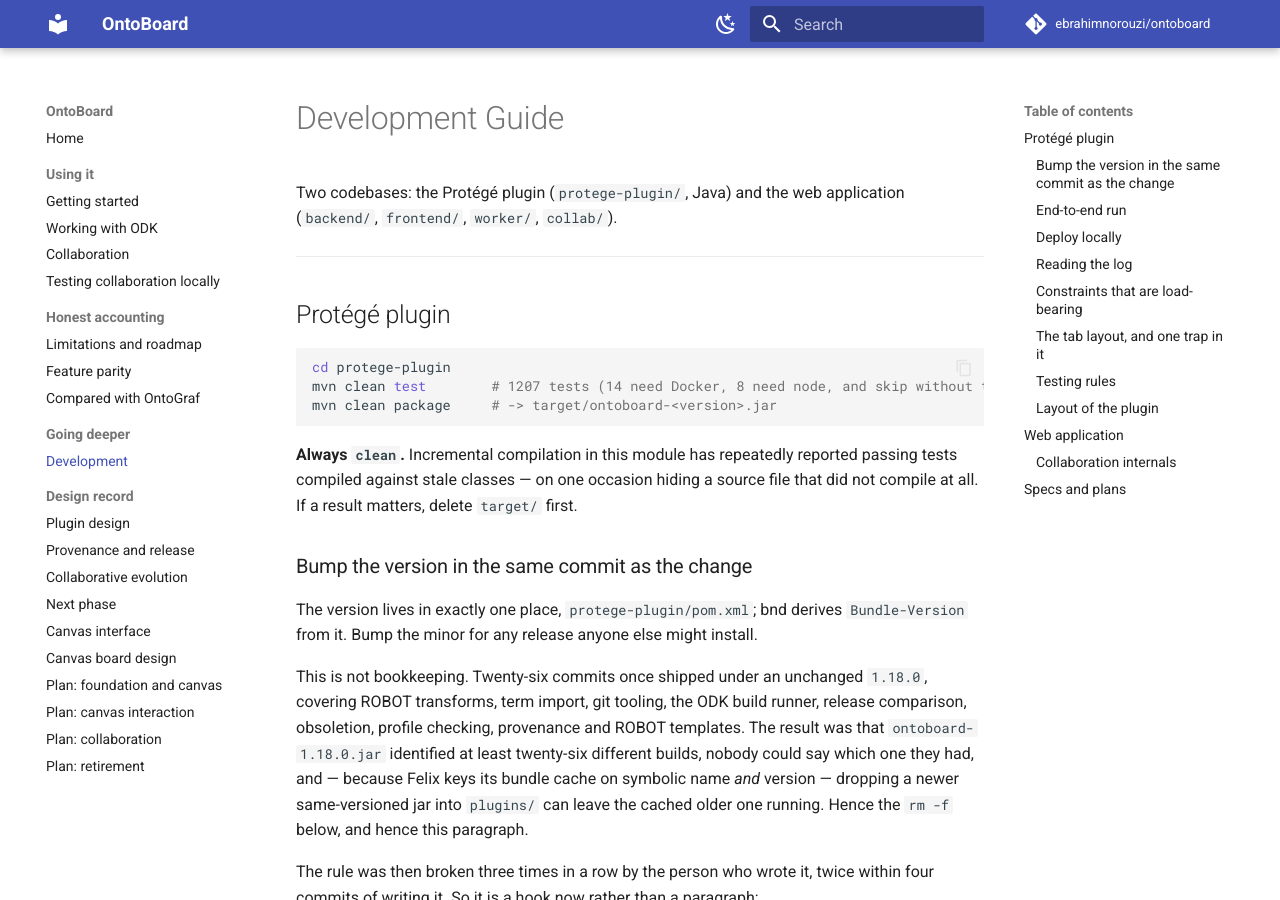
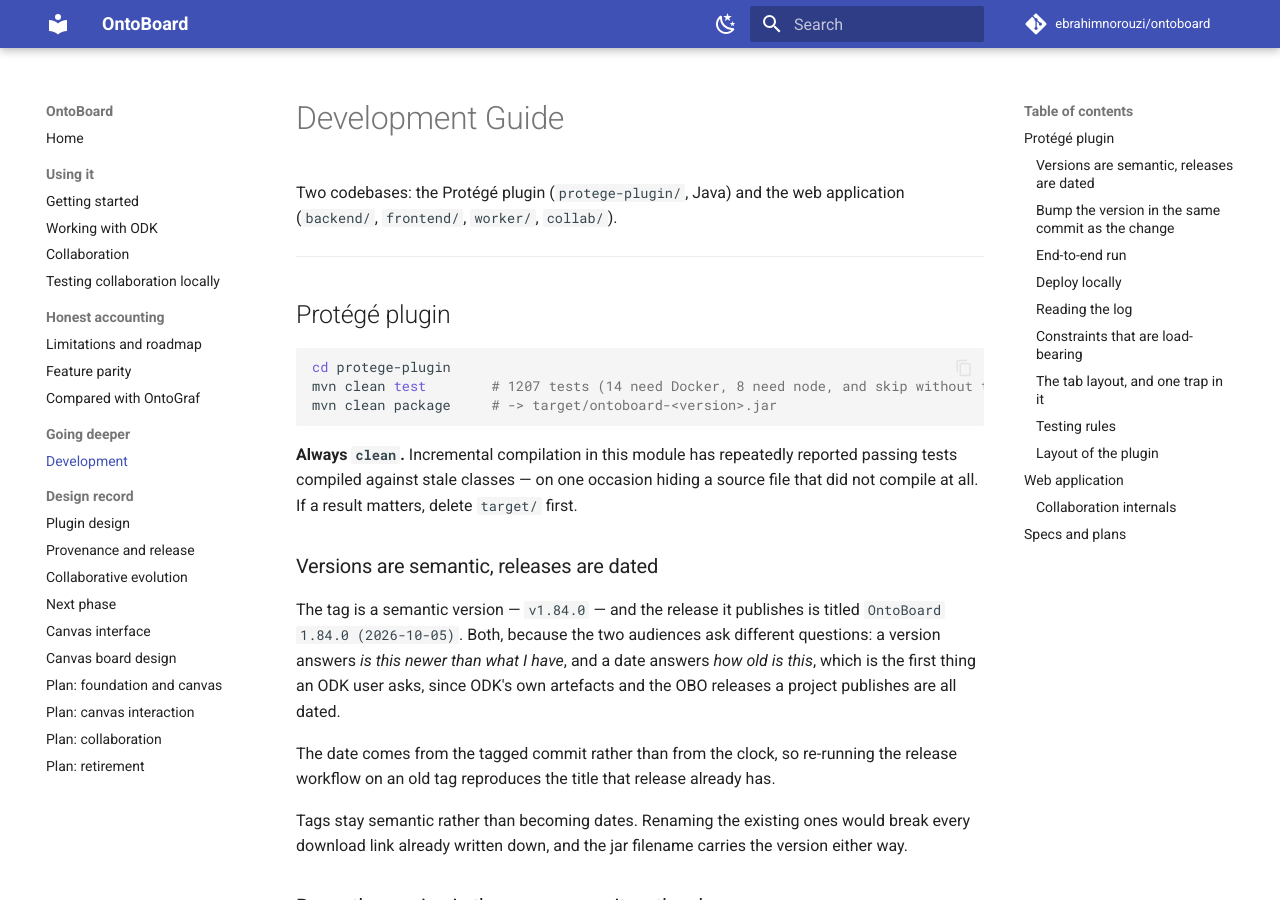
Before and after one commit to ebrahimnorouzi/ontoboard, an MkDocs documentation site: the page built from docs/development.md, in a window 1280 px wide and 900 px high. Built offline with MkDocs 1.6.1 and Material for MkDocs 9.7.7, drawn with Linux system fonts in a browser that asks for light colours; comment, search, counter and statistics services are not loaded.

Commit message:
chore(release): dated release titles, and unpublish a release that never started
Two decisions about how OntoBoard is published. No code changed.

Semantic tags, dated releases. The tag stays v1.84.0 and the release is titled "OntoBoard
1.84.0 (2026-10-05)", because the two audiences ask different questions: a version answers "is
this newer than what I have" and a date answers "how old is this", which is what an ODK user
asks first - ODK's artefacts and the OBO releases a project publishes are all dated. Tags are
not becoming dates; renaming the existing ones would break every download link already written
down. The date comes from the tagged commit rather than the clock, so re-running the workflow on
an old tag reproduces the title that release already has.

v1.0.0 is unpublished. Its tag stays - it is the first plugin commit - because the harm was
entirely in the download.

Recorded because it was nearly got wrong twice, in opposite directions. I first called it "a
stale release from the web-app era", which was false: it is a genuine first plugin release with
install instructions that still apply, and deleting it on that description would have destroyed
that record for a reason that was not true. So I stopped. That was also wrong, and the reason
was in a comment in this very workflow - "one release (v1.0.0) that never loaded in Protege at
all".

Measured instead of believed. The published jar was downloaded and smoked:

    Protege 5.6.9  FAILED  Unable to resolve ontoboard - missing requirement
                           osgi.wiring.package=ch.qos.logback.core.joran.sanity
    Protege 5.5.0  FAILED  Bundle ontoboard-1.0.0.jar failed to install

It starts nowhere. A download that cannot work is worse than no download. Both hosts were
restored to 1.84.0 afterwards and re-smoked, which is the receipt in this commit.

The gate that stops a repeat is already here: the workflow refuses to publish a version with no
host smoke receipt. v1.0.0 predates it.

1629 tests, 0 failures, 0 skipped - unchanged. Both hosts 9/9 and 10/10, 36/36 menu classes.

Co-Authored-By: Claude Opus 5 <noreply@anthropic.com>

```diff
--- a/docs/development.md
+++ b/docs/development.md
@@ -16,6 +16,20 @@ mvn clean package     # -> target/ontoboard-<version>.jar
 **Always `clean`.** Incremental compilation in this module has repeatedly reported passing
 tests compiled against stale classes — on one occasion hiding a source file that did not
 compile at all. If a result matters, delete `target/` first.
+
+### Versions are semantic, releases are dated
+
+The tag is a semantic version — `v1.84.0` — and the release it publishes is titled
+`OntoBoard 1.84.0 (2026-10-05)`. Both, because the two audiences ask different questions: a
+version answers *is this newer than what I have*, and a date answers *how old is this*, which is
+the first thing an ODK user asks, since ODK's own artefacts and the OBO releases a project
+publishes are all dated.
+
+The date comes from the tagged commit rather than from the clock, so re-running the release
+workflow on an old tag reproduces the title that release already has.
+
+Tags stay semantic rather than becoming dates. Renaming the existing ones would break every
+download link already written down, and the jar filename carries the version either way.
 
 ### Bump the version in the same commit as the change
 
```
Also changed, not shown: 3 other files.
